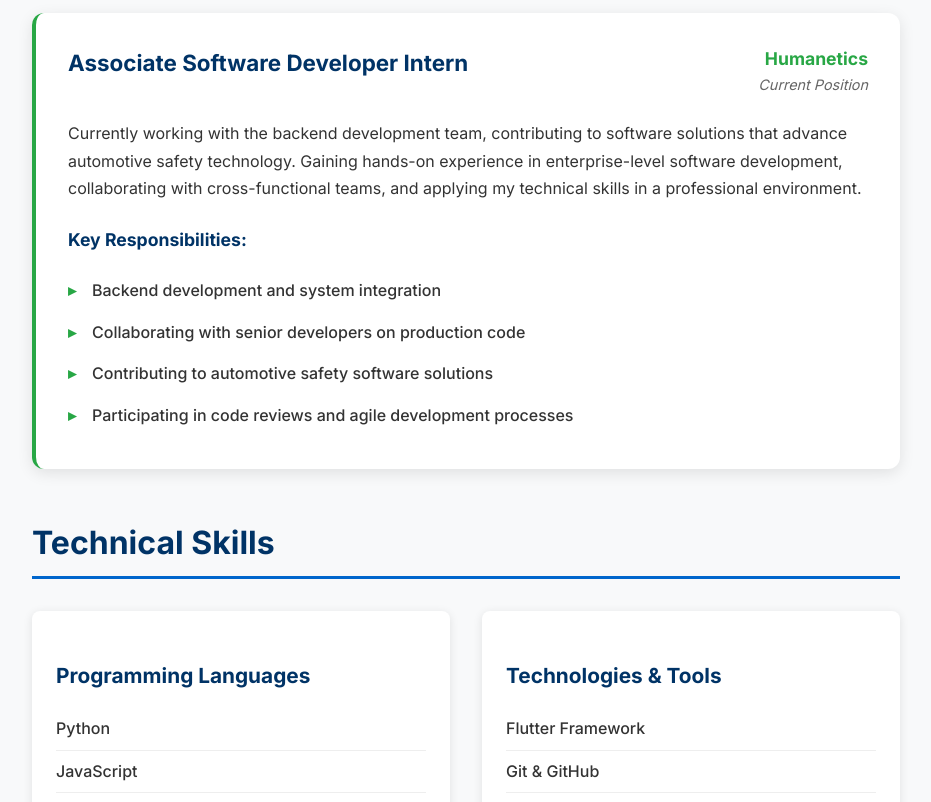
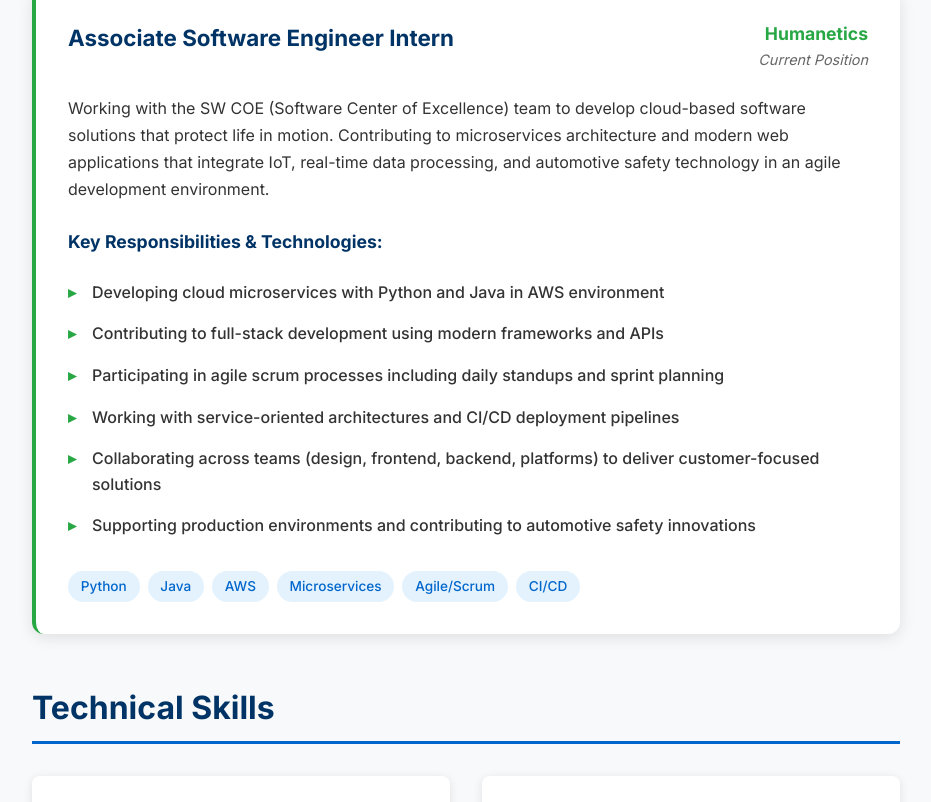
Before and after one commit to paigeflick/Personal-Website, a plain HTML site: page index.html in a window 1280 px wide. Shown: the part 744-1546 px from the top of the page, without its empty margins (174-1105 px from the left). Drawn offline with Linux system fonts and the light colour scheme.

Commit message:
Fixing up content

```diff
--- a/index.html
+++ b/index.html
@@ -25,10 +25,10 @@
         <section id="about">
             <h2>About Me</h2>
             <p>
-                I'm a former professional volleyball player who discovered my passion for technology and made the leap into software engineering. My athletic background taught me discipline, teamwork, and how to perform under pressure—skills that translate perfectly to the fast-paced world of software development.
+                I'm a former professional volleyball player who discovered my passion for technology and made the leap into software engineering. My athletic background taught me discipline, teamwork, and how to perform under pressure, skills that translate perfectly to the fast-paced world of software development.
             </p>
             <p>
-                With a Computer Science degree and growing expertise in cybersecurity and program management, I love tackling complex problems and building solutions that make a real impact. Whether it's developing mobile applications, analyzing security risks, or managing technical projects, I bring the same competitive drive and attention to detail that made me successful in sports.
+                With a Computer Science degree and a concentration in cybersecurity, I love tackling complex problems and building solutions that make a real impact. Whether it's developing mobile applications or working on backend systems, I bring the same competitive drive and attention to detail that made me successful in sports.
             </p>
         </section>
 
@@ -36,23 +36,33 @@
             <h2>Current Experience</h2>
             <div class="experience-card">
                 <div class="experience-header">
-                    <h3>Associate Software Developer Intern</h3>
+                    <h3>Associate Software Engineer Intern</h3>
                     <div class="company-info">
                         <span class="company">Humanetics</span>
                         <span class="duration">Current Position</span>
                     </div>
                 </div>
                 <p class="experience-description">
-                    Currently working with the backend development team, contributing to software solutions that advance automotive safety technology. Gaining hands-on experience in enterprise-level software development, collaborating with cross-functional teams, and applying my technical skills in a professional environment.
+                    Working with the SW COE (Software Center of Excellence) team to develop cloud-based software solutions that protect life in motion. Contributing to microservices architecture and modern web applications that integrate IoT, real-time data processing, and automotive safety technology in an agile development environment.
                 </p>
                 <div class="experience-highlights">
-                    <h4>Key Responsibilities:</h4>
+                    <h4>Key Responsibilities & Technologies:</h4>
                     <ul>
-                        <li>Backend development and system integration</li>
-                        <li>Collaborating with senior developers on production code</li>
-                        <li>Contributing to automotive safety software solutions</li>
-                        <li>Participating in code reviews and agile development processes</li>
+                        <li>Developing cloud microservices with Python and Java in AWS environment</li>
+                        <li>Contributing to full-stack development using modern frameworks and APIs</li>
+                        <li>Participating in agile scrum processes including daily standups and sprint planning</li>
+                        <li>Working with service-oriented architectures and CI/CD deployment pipelines</li>
+                        <li>Collaborating across teams (design, frontend, backend, platforms) to deliver customer-focused solutions</li>
+                        <li>Supporting production environments and contributing to automotive safety innovations</li>
                     </ul>
+                </div>
+                <div class="tech-stack">
+                    <span class="tech-tag">Python</span>
+                    <span class="tech-tag">Java</span>
+                    <span class="tech-tag">AWS</span>
+                    <span class="tech-tag">Microservices</span>
+                    <span class="tech-tag">Agile/Scrum</span>
+                    <span class="tech-tag">CI/CD</span>
                 </div>
             </div>
         </section>
```
